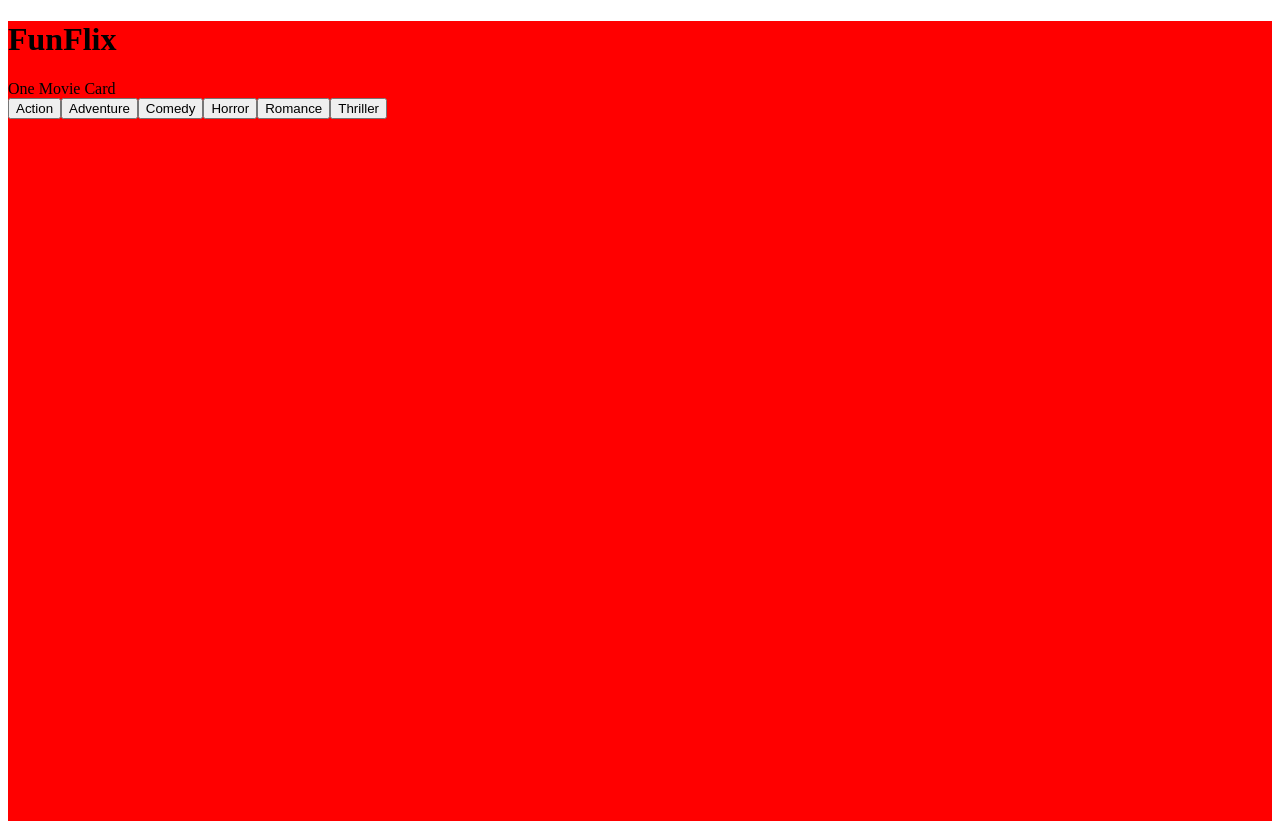
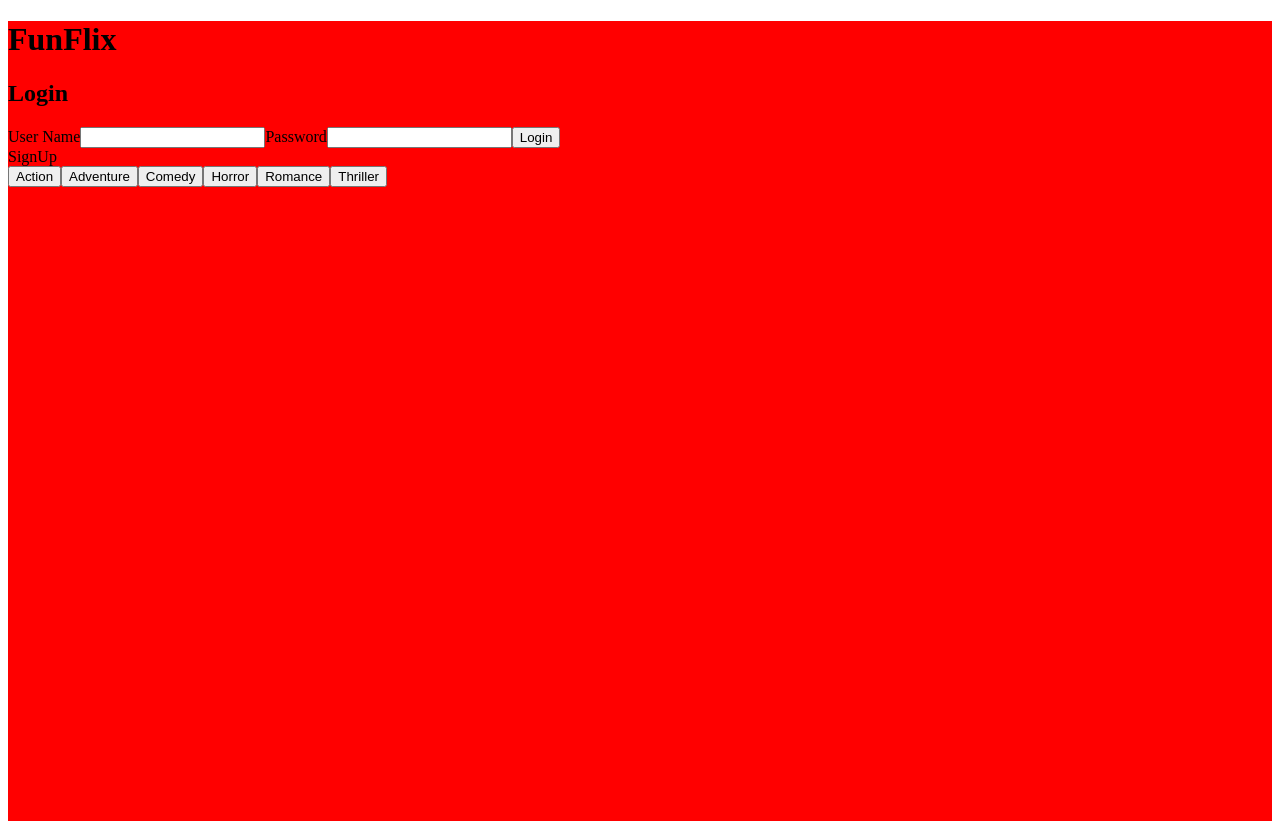
Before and after one commit to majormatt28/Funflix-frontend, a React (Create React App) app: page /login in a window 1280 px wide. Built offline with nearby package versions, Linux system fonts and the light colour scheme.

Commit message:
login form

```diff
--- a/src/components/App.js
+++ b/src/components/App.js
@@ -6,6 +6,7 @@
 
 
 function App() {
+
   return (
     <div className="App">
       <FunFlixHeader />
--- a/src/components/LoginForm.jsx
+++ b/src/components/LoginForm.jsx
@@ -1,7 +1,40 @@
+import {useState} from "react";
+
+function LoginForm ({setUserLogin}) {
+    const [username, setUsername] = useState("")
+    const [password, setPassword] = useState("")
 
 
-function LoginForm () {
-    return "Hello"
+    const handleSubmit=(e)=>{
+        e.preventDefault();
+
+        fetch ("http://127.0.0.1:3001/login",{
+            method: "POST",
+        })
+        .then (resp => resp.json())
+        .then (user => setUserLogin(user))
+    }
+
+    return (
+        <div>
+            <form onSubmit={handleSubmit}>
+                <h2>Login</h2>
+                <label>User Name</label>
+                <input type="text"
+                    name="username"
+                    value={username}
+                    onChange={(e)=>setUsername(e.target.value)}
+                />
+                <label>Password</label>
+                <input type="password"
+                    name="password"
+                    value={password}
+                    onChange={(e)=>setPassword(e.target.value)}
+                />
+                <button type="submit">Login</button>
+            </form>
+        </div>
+    )
 }
 
 export default LoginForm;
--- a/src/components/NavBar.jsx
+++ b/src/components/NavBar.jsx
@@ -1,12 +1,25 @@
+import {useState} from "react";
 import LoginForm from "./LoginForm";
 import SignUpForm from "./SignUpForm";
 import AllMovies from "./AllMovies"
 
 function NavBar () {
+    const [userLogin, setUserLogin] = useState(null)
+
    return (
-       <LoginForm />,
-       <SignUpForm />,
-       <AllMovies />
+       <div>
+           {userLogin? (
+               <>
+                    <AllMovies />
+                    <button>Logout</button>
+               </>
+           ):(
+                <>
+                    <LoginForm setUserLogin={setUserLogin} />
+                    <SignUpForm />
+                </>
+           )}
+       </div>
    );
 }
 
```
